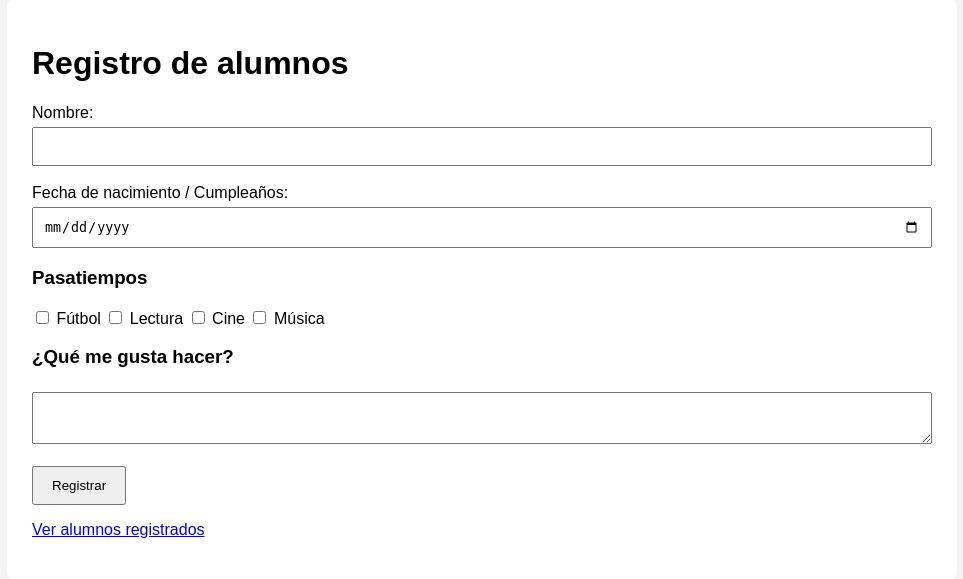
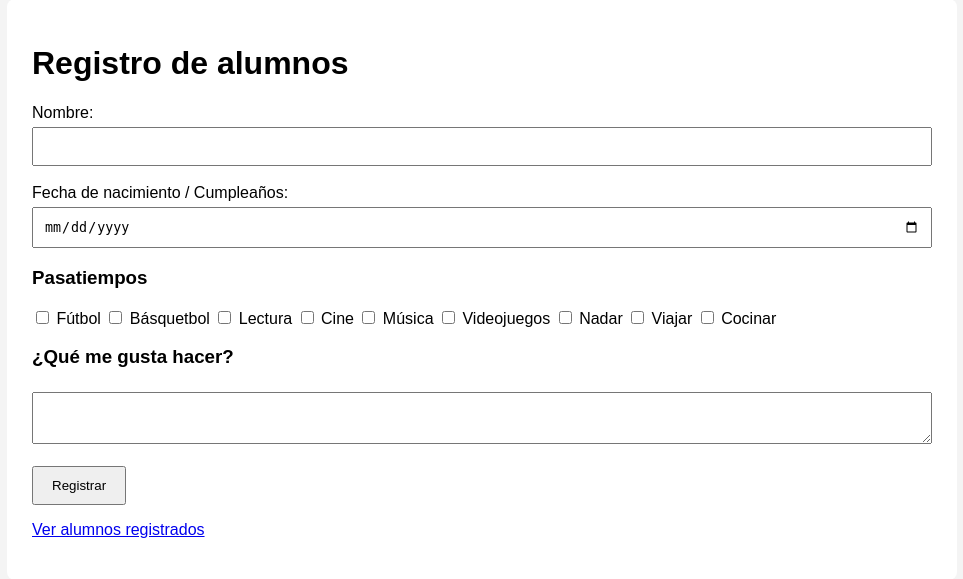
Before and after one commit to EdgarCorrujedo/practica_02_FlaskJinjaCSS_BD, a Flask app: page / in a window 1280 px wide. Shown: the part 21-600 px from the top of the page, without its empty margins (158-1121 px from the left). Run offline with Flask 3, Linux system fonts and the light colour scheme.

Commit message:
Update index.html

```diff
--- a/templates/index.html
+++ b/templates/index.html
@@ -19,9 +19,14 @@
 
             <h3>Pasatiempos</h3>
             <label><input type="checkbox" name="pasatiempos" value="Fútbol"> Fútbol</label>
+            <label><input type="checkbox" name="pasatiempos" value="Básquetbol"> Básquetbol</label>
             <label><input type="checkbox" name="pasatiempos" value="Lectura"> Lectura</label>
             <label><input type="checkbox" name="pasatiempos" value="Cine"> Cine</label>
             <label><input type="checkbox" name="pasatiempos" value="Música"> Música</label>
+            <label><input type="checkbox" name="pasatiempos" value="Videojuegos"> Videojuegos</label>
+            <label><input type="checkbox" name="pasatiempos" value="Nadar"> Nadar</label>
+            <label><input type="checkbox" name="pasatiempos" value="Viajar"> Viajar</label>
+            <label><input type="checkbox" name="pasatiempos" value="Cocinar"> Cocinar</label>
 
             <h3>¿Qué me gusta hacer?</h3>
             <textarea name="me_gusta" maxlength="30" required></textarea>
```
